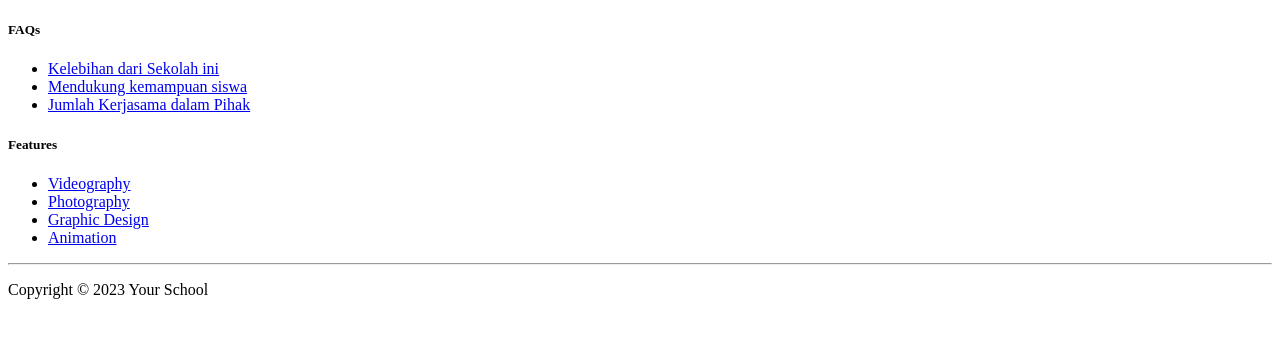
After one commit to Kobidubidu/WebsiteSekolah_DCT, a PHP site: page /includes/footer.php in a window 1280 px wide. The commit adds this page. Shown: the top 338 px of the page. Run offline with PHP 8.4, Linux system fonts and the light colour scheme.

Commit message:
"Added footer include to multiple pages"

```diff
--- /dev/null
+++ b/includes/footer.php
@@ -0,0 +1,41 @@
+<!DOCTYPE html>
+<html lang="en">
+<head>
+    <meta charset="UTF-8">
+    <meta name="viewport" content="width=device-width, initial-scale=1.0">
+    <title>Document</title>
+</head>
+<body>
+<footer class="footer">
+    <div class="container">
+      <div class="row">
+        <div class="col-md-4">
+          <h5>FAQs</h5>
+          <ul>
+            <li><a href="#">Kelebihan dari Sekolah ini</a></li>
+            <li><a href="#">Mendukung kemampuan siswa</a></li>
+            <li><a href="#">Jumlah Kerjasama dalam Pihak</a></li>
+          </ul>
+        </div>
+        <div class="col-md-4">
+          <h5>Features</h5>
+          <ul>
+            <li><a href="#">Videography</a></li>
+            <li><a href="#">Photography</a></li>
+            <li><a href="#">Graphic Design</a></li>
+            <li><a href="#">Animation</a></li>
+          </ul>
+        </div>
+      </div>
+      <hr>
+      <div class="row">
+        <div class="col-md-6">
+          <p class="text-muted">Copyright &copy; 2023 Your School</p>
+        </div>
+      </div>
+    </div>
+  </footer>
+    <!-- Bootstrap JS -->
+    <script src="https://cdn.jsdelivr.net/npm/bootstrap@5.3.0-alpha1/dist/js/bootstrap.bundle.min.js"></script>
+</body>
+</html>
--- a/pages/About.php
+++ b/pages/About.php
@@ -64,6 +64,9 @@
             </div>
         </div>
     </section>
+    <?php
+    include '../includes/footer.php';
+    ?>
 
     <script src="https://cdn.jsdelivr.net/npm/bootstrap@5.3.0-alpha1/dist/js/bootstrap.bundle.min.js"></script>
 </body>
--- a/pages/admin_dashboard.php
+++ b/pages/admin_dashboard.php
@@ -22,5 +22,8 @@ if (!isset($_SESSION['role']) || $_SESSION['role'] != 'admin') {
     <h1>Selamat datang, <?php echo $_SESSION['username']; ?> (Admin)</h1>
     <p>Ini adalah dashboard admin.</p>
     <a href="../actions/logout.php">Logout</a>
+    <?php
+    include  '../includes/footer.php';
+    ?>
 </body>
 </html>
--- a/pages/dashboard.php
+++ b/pages/dashboard.php
@@ -20,5 +20,8 @@ if (!isset($_SESSION['role']) || $_SESSION['role'] != 'user') {
     <p>Ini adalah dashboard siswa.</p>
     <a href="../pages/upload_portfolio.php">upload</a>
     <a href="../actions/logout.php">Logout</a>
+    <?php
+    include  '../includes/footer.php';
+    ?>
 </body>
 </html>
--- a/pages/login.php
+++ b/pages/login.php
@@ -68,5 +68,8 @@ session_start();
             }
         }
     </script>
+    <?php
+    include  '../includes/footer.php';
+    ?>
 </body>
 </html>
--- a/pages/register.php
+++ b/pages/register.php
@@ -51,5 +51,8 @@
             }
         }
     </script>
+    <?php
+    include  '../includes/footer.php';
+    ?>
 </body>
 </html>
```
Also changed, not shown: assets/css/footer.css (added, +27 -0 lines).
